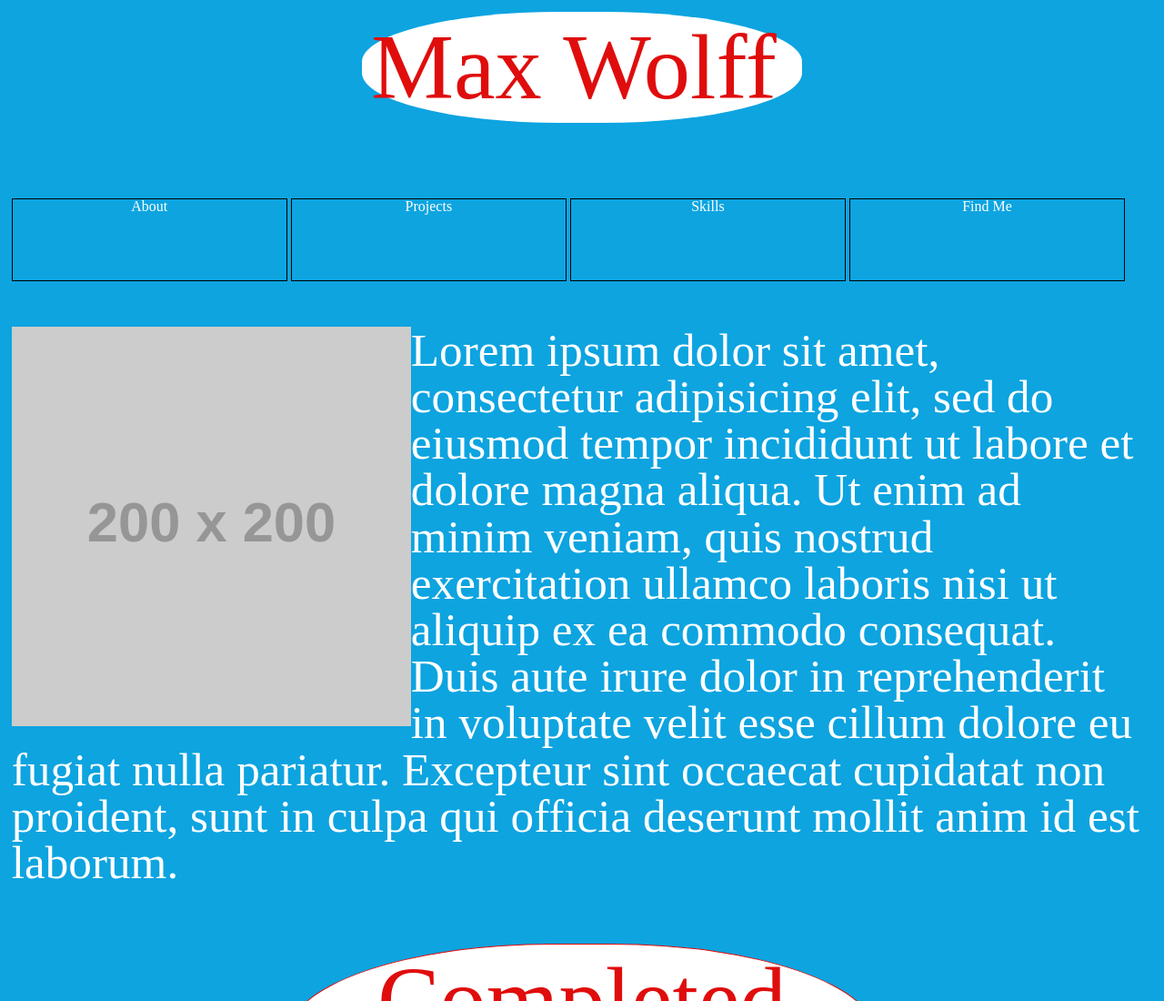
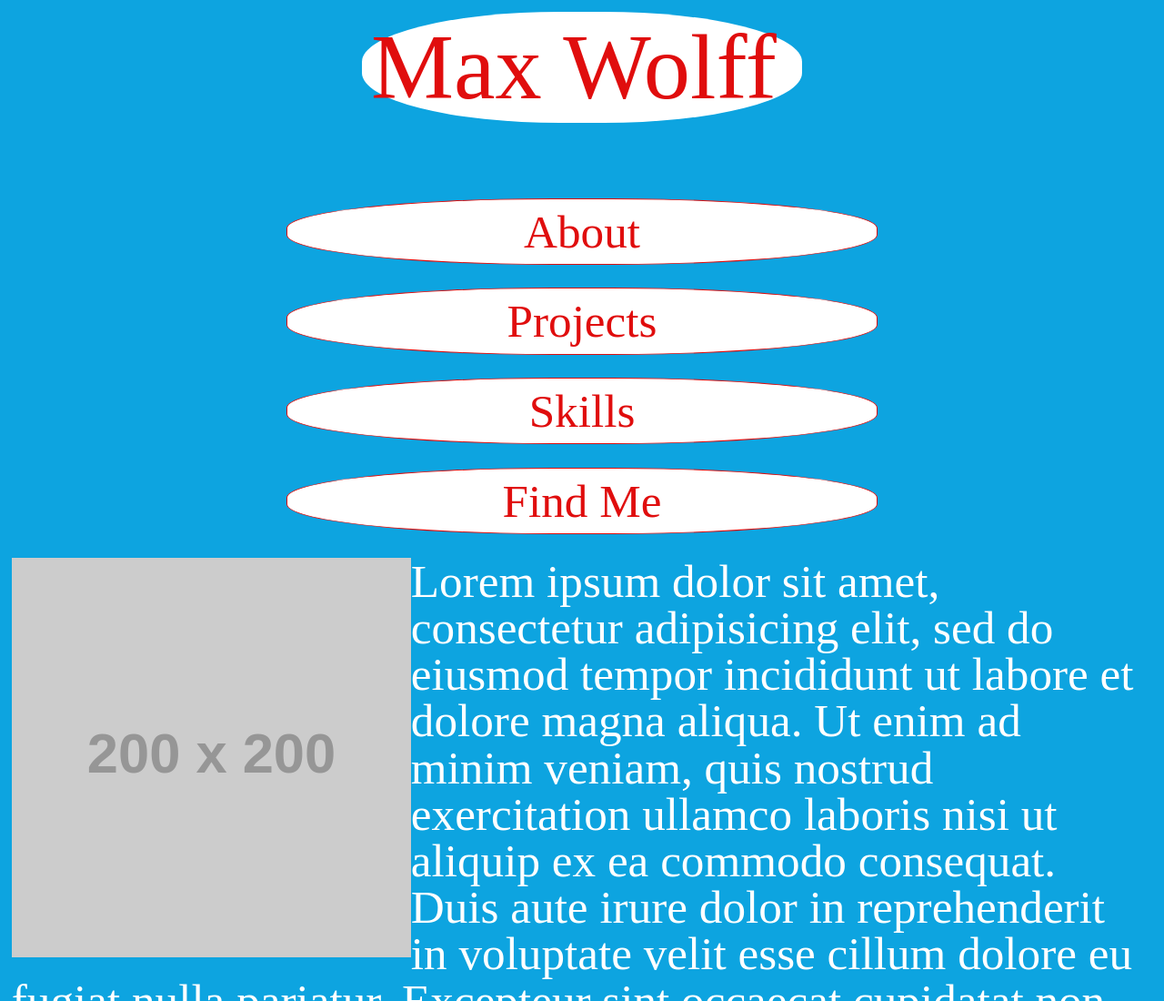
Before and after one commit to maxawolff/portfolio, a plain HTML site: page index.html in a window 1280 px wide. Shown: the top 1100 px of the page at 91% size. Drawn offline with nearby package versions, Linux system fonts and the light colour scheme; placeholder pictures from the web are drawn by us.

Commit message:
updated menu button to fit with style of page

```diff
--- a/CSS/layout.css
+++ b/CSS/layout.css
@@ -45,13 +45,17 @@ nav{
   margin-top: 6vw;
 }
 
-nav div{
-    border: thin solid black;
-    display: inline-block;
-    width: 99%;
-    height: 4vh;
-    text-align: center;
-    margin-bottom: 2vw;
+nav p{
+  font-size: 4vw;
+  background-color: white;
+  color: #e00d0d;
+  padding: 10px;
+  border-radius: 45%;
+  width: 50%;
+  border: 1px solid;
+  text-align: center;
+  margin: 0 auto;
+  margin-bottom: 2vw;
 }
 
 nav div a{
--- a/index.html
+++ b/index.html
@@ -29,18 +29,10 @@
     </header>
 
     <nav class="clearfix">
-      <div>
         <p>About</p>
-      </div>
-      <div>
         <p>Projects</p>
-      </div>
-      <div>
         <p>Skills</p>
-      </div>
-      <div>
         <p>Find Me</p>
-      </div>
     </nav>
 
     <section id="about">
```
